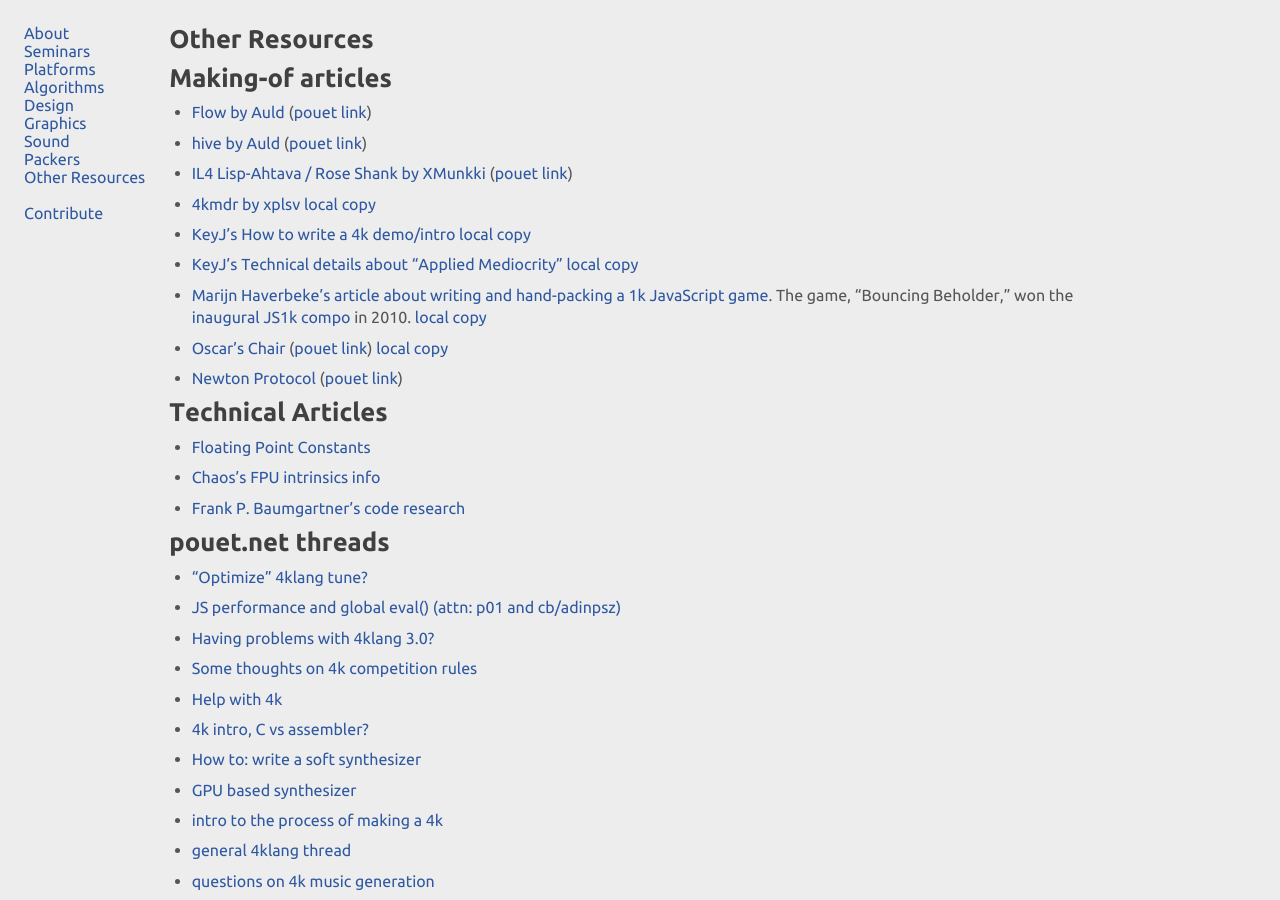
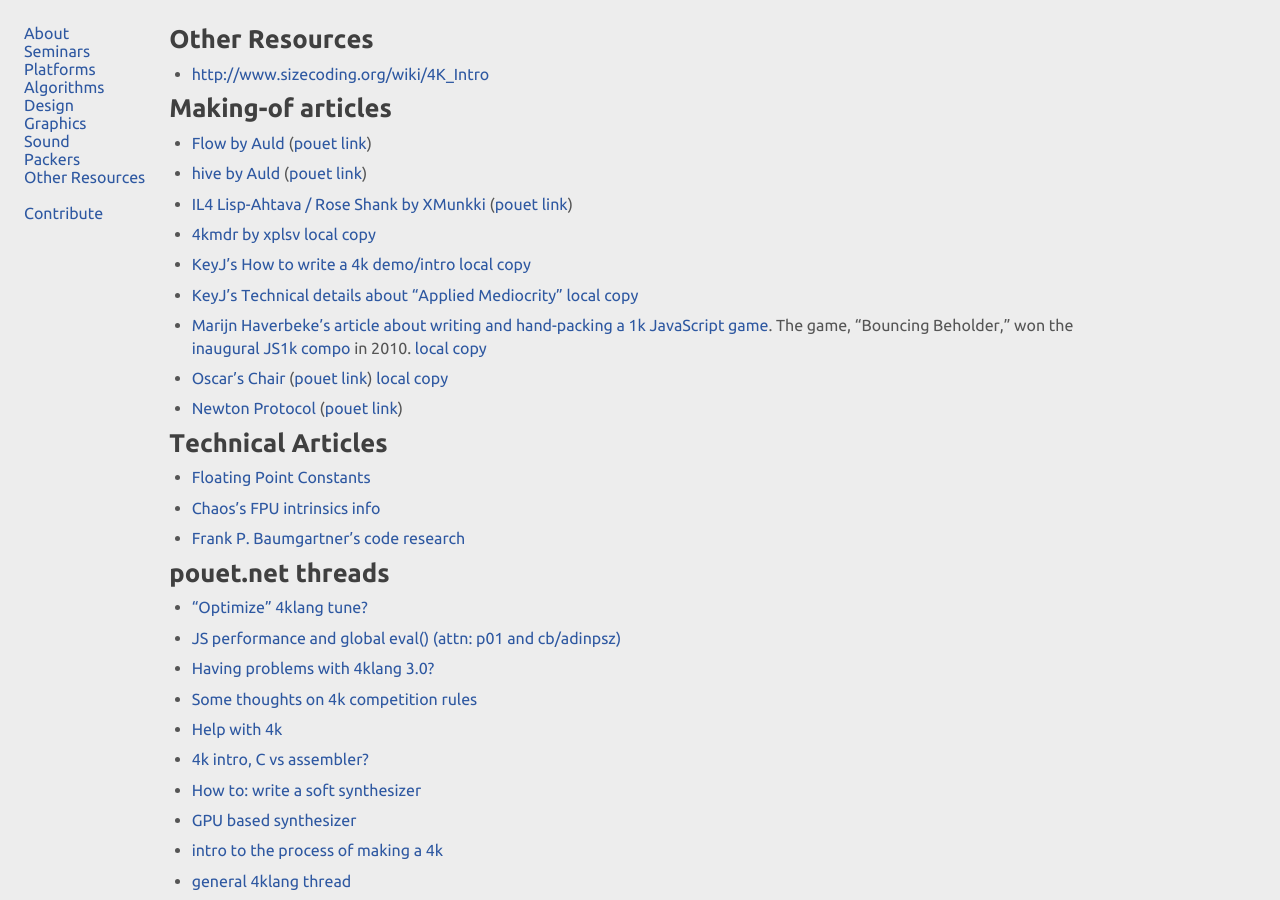
Before and after one commit to in4k/in4k.github.io, a Jekyll site: the page built from wiki/other-resources.markdown, in a window 1280 px wide and 900 px high. Built offline with Jekyll 4.4.1, drawn with Linux system fonts in a browser that asks for light colours; some of the changed lines change nothing that is shown.

Commit message:
Update other-resources.markdown

```diff
--- a/wiki/other-resources.markdown
+++ b/wiki/other-resources.markdown
@@ -2,6 +2,8 @@
 title: "Other Resources"
 layout: "wiki-page"
 ---
+
+* [http://www.sizecoding.org/wiki/4K_Intro](http://www.sizecoding.org/wiki/4K_Intro)
 
 # Making-of articles
 
```
